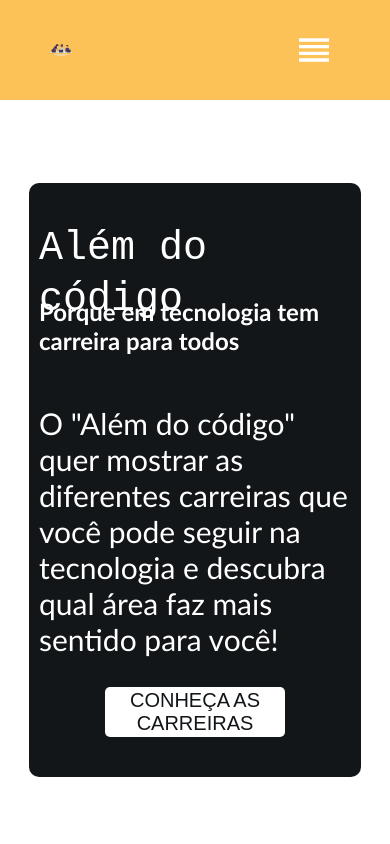
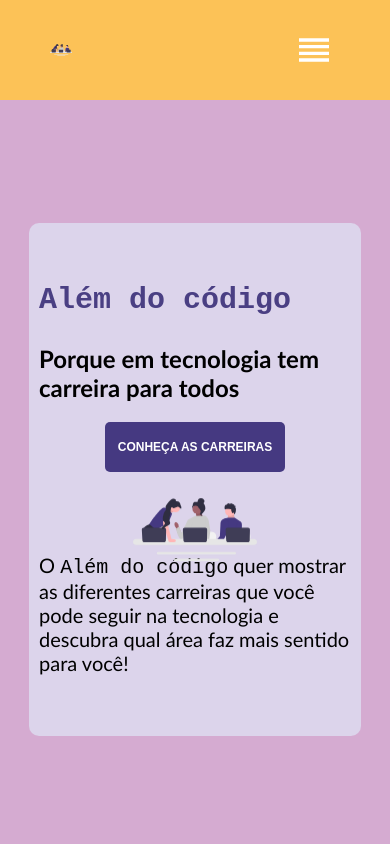
Before and after one commit to Mariana-Caetano/alem-do-codigo, a React (Create React App) app: page / in a window 390 px wide. Shown: the top 844 px of the page. Built offline with nearby package versions, Linux system fonts and the light colour scheme.

Commit message:
fixing home page

```diff
--- a/src/components/Navbar.js
+++ b/src/components/Navbar.js
@@ -17,14 +17,12 @@ function Navbar() {
         <div className="hiddenLinks">
           <Link to="/"> Home </Link>
           <Link to="/carreiras"> Carreiras </Link>
-          <Link to="/sobre"> Sobre </Link>
           <Link to="/colabore"> Colabore </Link>
         </div>
       </div>
       <div className="rightSide">
         <Link to="/"> Home </Link>
         <Link to="/carreiras"> Carreiras </Link>
-        <Link to="/sobre"> sobre </Link>
         <Link to="/colabore"> Colabore </Link>
         <button onClick={toggleNavbar}>
           <ReorderIcon />
--- a/src/pages/Home.js
+++ b/src/pages/Home.js
@@ -1,22 +1,33 @@
 import React from 'react'
 import {Link} from 'react-router-dom'
 import '../styles/home.css'
+import Image from '../assets/undraw_engineering_team_re_fvat.svg'
 
 function Home() {
   return (
     <div className='home'>
         <div className='headerContainer'>
-            <h1> <code>Além do código</code>  </h1>
+            <h1>
+              <code>Além do código</code>
+              <img src={Image} alt="três pessoas com um laptop"/>
+            </h1>
+
             <h2> Porque em tecnologia tem carreira para todos </h2>
-            <p>O "Além do código" quer mostrar as diferentes carreiras que você pode seguir
-                na tecnologia e descubra qual área faz mais sentido para você!
-            </p>
             <Link to="/carreiras">
-                <button>CONHEÇA AS CARREIRAS</button>
+                <button><p>CONHEÇA AS CARREIRAS</p></button>
             </Link>
 
+            <div className='sobre'>
+                <p>O <code>Além do código</code> quer mostrar as diferentes carreiras que você pode seguir
+                  na tecnologia e descubra qual área faz mais sentido para você!
+                </p>
+            </div>
+
         </div>
+
     </div>
+
+
   )
 }
 
--- a/src/styles/home.css
+++ b/src/styles/home.css
@@ -8,9 +8,9 @@
     background-position: center;
     background-repeat: no-repeat;
     background-size: cover;
+    background-color: #D5ABD1;
     font-family: "Gill Sans", "Gill Sans MT", Calibri, "Trebuchet MS", sans-serif;
   }
-
   .headerContainer {
     width: auto;
     margin-left: 50px;
@@ -23,10 +23,32 @@
     height: 60px;
     font-weight: 50;
     color: #453981;
+    padding-top: 8%;
+    margin-bottom: 5%;
   }
 
-  .headerContainer p {
-    padding: 0;
+  .headerContainer button {
+    margin-bottom: 50px;
+  }
+  /*.headerContainer h2 {
+    margin-top: 90px;
+  }*/
+  .headerContainer button p {
+    font-size: 12px;
+    font-weight: bold;
+  }
+
+  .headerContainer img {
+    width: 40%;
+    margin-left: 50%;
+  }
+
+  .sobre {
+    margin-top: 10%;
+    margin-bottom: 10%;
+  }
+
+  .sobre p {
     font-size: 40px;
     font-weight: lighter;
     color: black;
@@ -38,7 +60,7 @@
     border-radius: 5px;
     cursor: pointer;
     justify-content: center;
-    background-color: #121619;
+    background-color: #453981;
     height: 50px;
     width: 180px;
     color: white;
@@ -47,12 +69,31 @@
   }
 
   .headerContainer button:hover {
-    background-color: #07090a;
+    background-color: #FCC257;
+    color: #453981;
     cursor: pointer;
-    transition: 0.3s ease-in;
+    transition: 0.2s ease-in;
   }
 
-  @media only screen and (max-width: 650px) {
+  .headerContainer img {
+      -webkit-animation: mover 1s infinite  alternate;
+      animation: mover 1s infinite  alternate;
+  }
+  .headerContainer img {
+      -webkit-animation: mover 1s infinite  alternate;
+      animation: mover 1s infinite  alternate;
+  }
+  @-webkit-keyframes mover {
+      0% { transform: translateY(0); }
+      100% { transform: translateY(-10px); }
+  }
+  @keyframes mover {
+      0% { transform: translateY(0); }
+      100% { transform: translateY(-10px); }
+  }
+
+
+  @media only screen and (max-width: 700px) {
     .home {
       justify-content: center;
       align-items: center;
@@ -68,29 +109,38 @@
       justify-content: center;
       align-items: center;
       flex-direction: column;
-      background-color: #121619;
-      color: white;
+      background-color: #DCD4EB;
+      color: #000;
     }
 
     .headerContainer h1 {
-      font-size: 40px;
+      font-size: 30px;
       height: 30px;
-      color: white;
+      color: #4A3F83;
+      font-weight: bold;
     }
 
     .headerContainer p {
-      font-size: 30px;
+      font-size: 20px;
       color: white;
     }
 
     .headerContainer button {
-      background-color: white;
-      color: #121619;
+      background-color: #453981;
+      color: #fff;
       margin-bottom: 30px;
     }
 
     .headerContainer button:hover {
-      background-color: rgb(225, 225, 225);
-      color: #121619;
+      background-color: #FCC257;
+      color: #453981;
+    }
+    .headerContainer img {
+      width: 40%;
+      margin-left: 30%;
+      margin-top: 60%;
+    }
+    .sobre p {
+      color: black;
     }
   }
```
